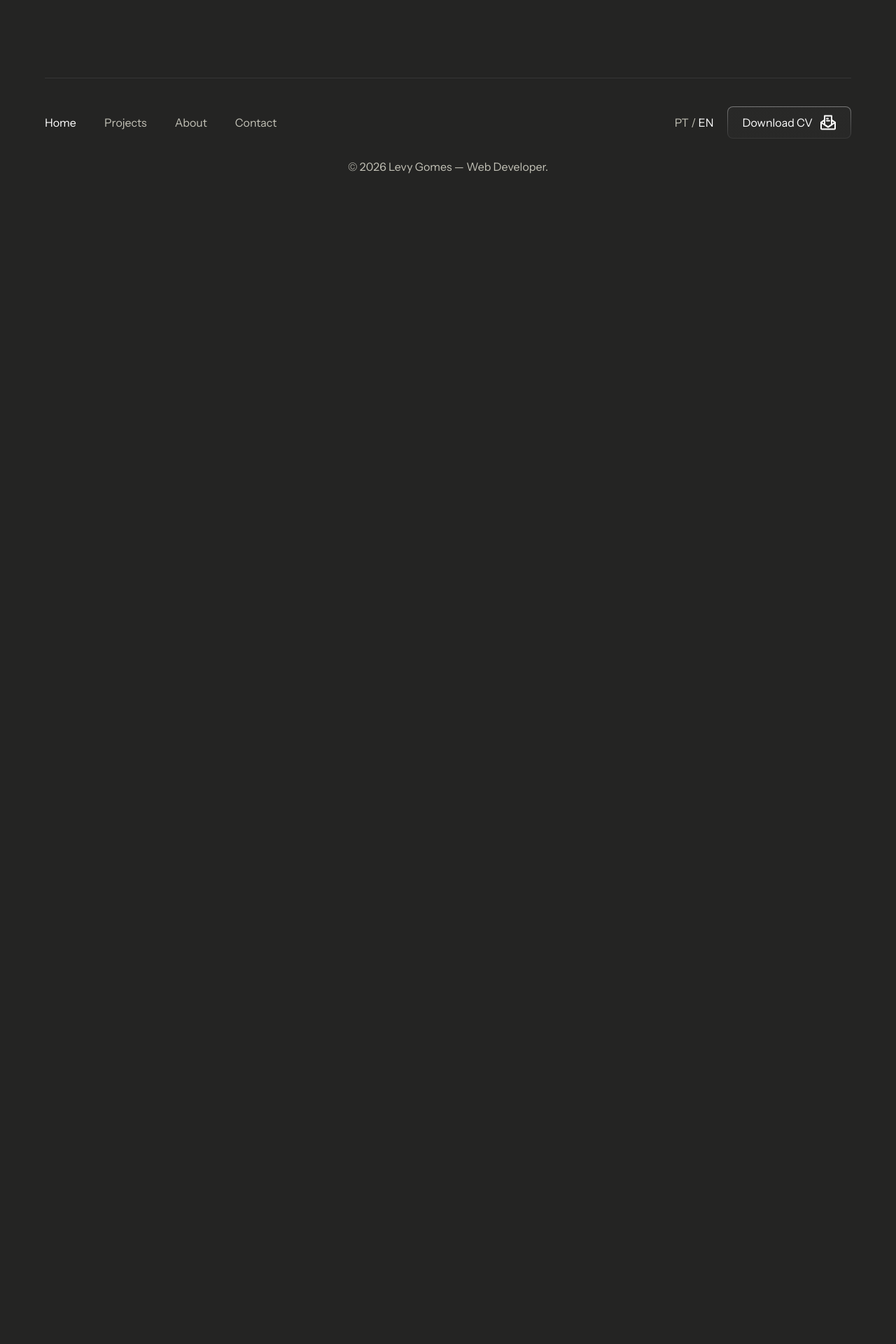
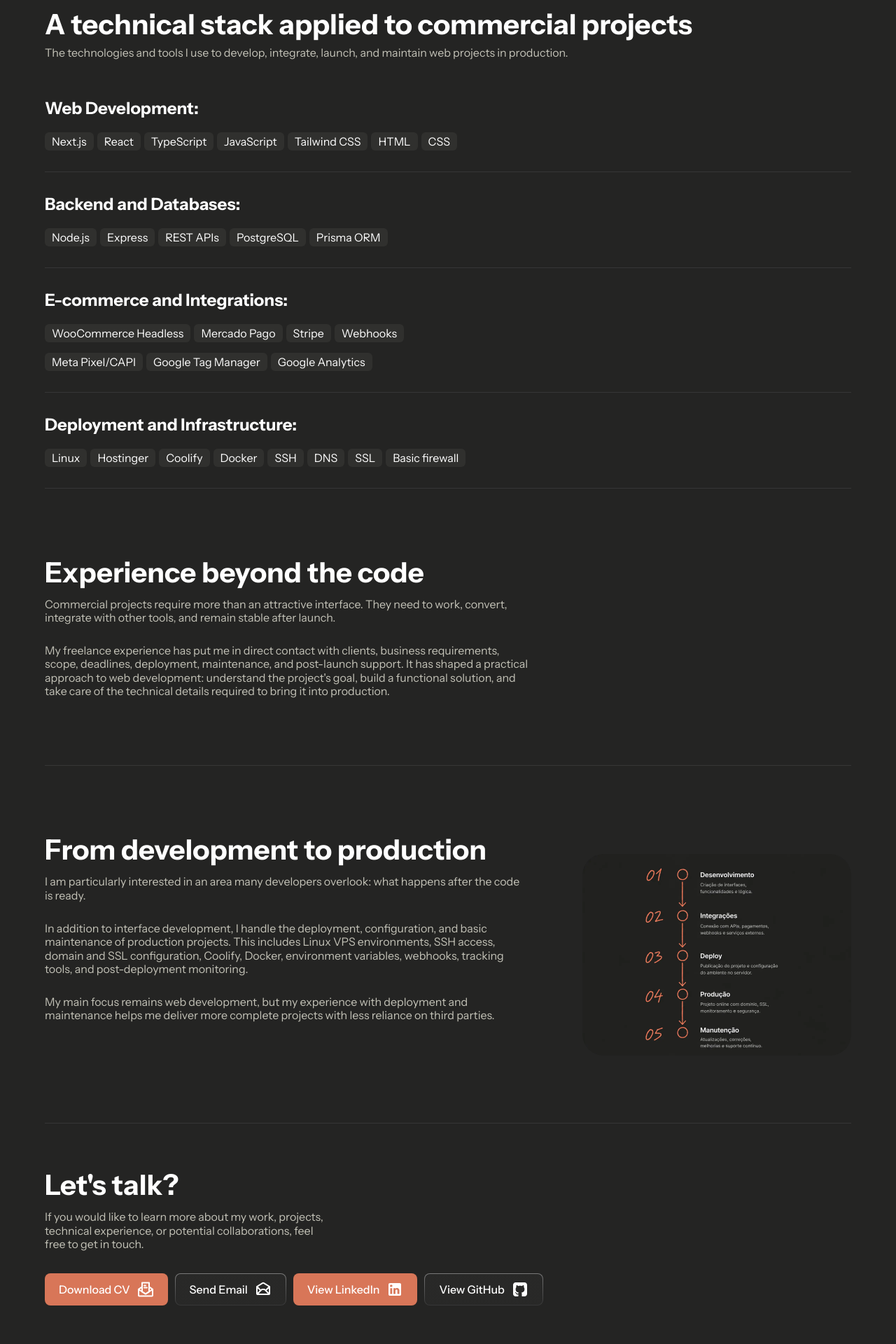
Before and after one commit to Levy-Jr/levyjr-portfolio, a Next.js app: page /en in a window 1280 px wide. Shown: the part 900-2820 px from the top of the page at 70% size. Before the commit the page ends 1302 px from the top, so only its background shows below. Built offline with nearby package versions, Linux system fonts and the light colour scheme; a web font is replaced by a local one.

Commit message:
feat: add new homepage sections

```diff
--- /dev/null
+++ b/app/[lang]/(home)/components/business-impact-section.tsx
@@ -0,0 +1,22 @@
+import type { Dictionary } from "@/content"
+
+type BusinessImpactSectionProps = {
+  copy: Dictionary["homePage"]["businessImpact"]
+}
+
+const BusinessImpactSection = ({ copy }: BusinessImpactSectionProps) => (
+  <section
+    className="w-container mx-auto mt-24 border-b border-[#363636] pb-24"
+    aria-labelledby="business-impact-title"
+  >
+    <div className="max-w-[43.25rem]">
+      <h2 id="business-impact-title" className="text-3xl font-bold sm:text-[2.5rem]">
+        {copy.title}
+      </h2>
+      <p className="mt-3 leading-[1.2065] text-[#C3C2B7]">{copy.subtitle}</p>
+      <p className="mt-7 leading-[1.2065] text-[#C3C2B7]">{copy.description}</p>
+    </div>
+  </section>
+)
+
+export default BusinessImpactSection
--- /dev/null
+++ b/app/[lang]/(home)/components/contact-section.tsx
@@ -0,0 +1,59 @@
+import type { Dictionary } from "@/content"
+import { cn } from "@/lib/utils"
+import DownloadCV from "@/public/baixar-curriculo.svg"
+import Email from "@/public/entrar-em-contato.svg"
+import GitHub from "@/public/github.svg"
+import LinkedIn from "@/public/linkedin.svg"
+import Image from "next/image"
+import Link from "next/link"
+
+type ContactSectionProps = {
+  copy: Dictionary["homePage"]["contact"]
+  cvHref: string
+  cvLabel: string
+}
+
+const controlClassName = "inline-flex items-center justify-center gap-2.5 rounded-lg px-5 py-2.5 font-medium text-white transition-[filter] hover:brightness-125 focus-visible:outline-2 focus-visible:outline-offset-2 focus-visible:outline-white"
+
+const ContactSection = ({ copy, cvHref, cvLabel }: ContactSectionProps) => (
+  <section
+    className="w-container mx-auto mt-24 border-t border-[#363636] pt-16"
+    aria-labelledby="contact-section-title"
+  >
+    <h2 id="contact-section-title" className="text-3xl font-bold sm:text-[2.5rem]">
+      {copy.title}
+    </h2>
+
+    <p className="mt-3 max-w-100 leading-[1.2065] text-[#C3C2B7]">
+      {copy.subtitle}
+    </p>
+
+    <div className="mt-8 flex flex-wrap gap-2.5">
+      <Link
+        className={cn(controlClassName, "bg-main-orange")}
+        href={cvHref}
+        download
+      >
+        {cvLabel}
+        <Image src={DownloadCV} alt="" width={24} height={24} />
+      </Link>
+
+      <a href="mailto:levyjrdev@gmail.com" className={cn(controlClassName, "gradient-border")}>
+        {copy.emailButton}
+        <Image src={Email} alt="" width={24} height={24} />
+      </a>
+
+      <a href="https://www.linkedin.com/in/levy-gomes/" target="_blank" rel="noopener noreferrer" className={cn(controlClassName, "bg-main-orange")}>
+        {copy.linkedinButton}
+        <Image src={LinkedIn} alt="" width={24} height={24} />
+      </a>
+
+      <a href="https://github.com/Levy-Jr/" target="_blank" rel="noopener noreferrer" className={cn(controlClassName, "gradient-border")}>
+        {copy.githubButton}
+        <Image src={GitHub} alt="" width={24} height={24} />
+      </a>
+    </div>
+  </section>
+)
+
+export default ContactSection
--- /dev/null
+++ b/app/[lang]/(home)/components/production-workflow-section.tsx
@@ -0,0 +1,35 @@
+import type { Dictionary } from "@/content"
+import WorkflowDiagram from "@/public/home/diagrama.webp"
+import Image from "next/image"
+
+type ProductionWorkflowSectionProps = {
+  copy: Dictionary["homePage"]["productionWorkflow"]
+}
+
+const ProductionWorkflowSection = ({ copy }: ProductionWorkflowSectionProps) => (
+  <section
+    className="w-container mx-auto mt-24 grid items-start gap-10 lg:grid-cols-[minmax(0,43.25rem)_24rem] lg:justify-between"
+    aria-labelledby="production-workflow-title"
+  >
+    <div>
+      <h2
+        id="production-workflow-title"
+        className="max-w-[40.8125rem] text-3xl font-bold sm:text-[2.5rem]"
+      >
+        {copy.headline}
+      </h2>
+      <p className="mt-3 leading-[1.2065] text-[#C3C2B7]">{copy.subtitle}</p>
+      <p className="mt-7 leading-[1.2065] text-[#C3C2B7]">{copy.paragraph}</p>
+      <p className="mt-7 leading-[1.2065] text-[#C3C2B7]">{copy.conclusion}</p>
+    </div>
+
+    <Image
+      className="w-full max-w-96 justify-self-center rounded-[1.875rem] lg:mt-7.5"
+      src={WorkflowDiagram}
+      alt={copy.diagramAlt}
+      sizes="(min-width: 1024px) 384px, 90vw"
+    />
+  </section>
+)
+
+export default ProductionWorkflowSection
--- /dev/null
+++ b/app/[lang]/(home)/components/skills-section.tsx
@@ -0,0 +1,37 @@
+import type { Dictionary } from "@/content"
+
+type SkillsSectionProps = {
+  copy: Dictionary["homePage"]["skills"]
+}
+
+const SkillsSection = ({ copy }: SkillsSectionProps) => (
+  <section className="w-container mx-auto mt-24" aria-labelledby="skills-title">
+    <h2 id="skills-title" className="text-3xl font-bold sm:text-[2.5rem]">
+      {copy.title}
+    </h2>
+    <p className="mt-1 text-[#C3C2B7]">{copy.description}</p>
+
+    <div className="mt-13">
+      {copy.groups.map((group) => (
+        <div
+          className="border-b border-[#363636] py-7.5 first:pt-0"
+          key={group.title}
+        >
+          <h3 className="text-xl font-bold sm:text-2xl">{group.title}</h3>
+          <ul className="mt-4.5 flex max-w-[39rem] flex-wrap gap-x-1.25 gap-y-3.75">
+            {group.items.map((skill) => (
+              <li
+                className="rounded-md bg-[#30302E] px-2.5 py-1 leading-[1.125]"
+                key={skill}
+              >
+                {skill}
+              </li>
+            ))}
+          </ul>
+        </div>
+      ))}
+    </div>
+  </section>
+)
+
+export default SkillsSection
--- a/app/[lang]/(home)/page.tsx
+++ b/app/[lang]/(home)/page.tsx
@@ -1,6 +1,10 @@
 import { getDictionary } from "@/content";
 import { HeroSection } from "./components/hero-section";
 import ExperienceSummary from "./components/experience-summary";
+import ContactSection from "./components/contact-section";
+import SkillsSection from "./components/skills-section";
+import BusinessImpactSection from "./components/business-impact-section";
+import ProductionWorkflowSection from "./components/production-workflow-section";
 
 const Home = async ({ params }: {
   params: Promise<{
@@ -14,6 +18,14 @@ const Home = async ({ params }: {
     <main>
       <HeroSection copy={dict.homePage.hero} lang={lang} />
       <ExperienceSummary copy={dict.homePage.experienceSummary} />
+      <SkillsSection copy={dict.homePage.skills} />
+      <BusinessImpactSection copy={dict.homePage.businessImpact} />
+      <ProductionWorkflowSection copy={dict.homePage.productionWorkflow} />
+      <ContactSection
+        copy={dict.homePage.contact}
+        cvHref={dict.footer.cvHref}
+        cvLabel={dict.nav.downloadCv}
+      />
     </main>
   );
 }
--- a/components/footer.tsx
+++ b/components/footer.tsx
@@ -17,6 +17,9 @@ type FooterProps = {
 const Footer = ({ copy, lang, navCopy }: FooterProps) => {
   const pathname = usePathname()
 
+  const date = new Date()
+  const currentYear = date.getFullYear()
+
   const navItems = [
     { label: navCopy.home, href: `/${lang}` },
     { label: navCopy.projects, href: `/${lang}/projects` },
@@ -25,7 +28,7 @@ const Footer = ({ copy, lang, navCopy }: FooterProps) => {
   ]
 
   return (
-    <footer className="w-container mx-auto pt-24 mt-25 mb-35">
+    <footer className="w-container mx-auto mt-25 mb-35">
       <div className="border-t border-[#363636] pt-10 pb-3">
         <div className="flex flex-col items-center gap-8 md:flex-row md:justify-between">
           <nav aria-label="footer navigation">
@@ -71,7 +74,7 @@ const Footer = ({ copy, lang, navCopy }: FooterProps) => {
         </div>
 
         <p className="mt-7 text-center text-sm text-[#C3C2B7] sm:text-base">
-          {copy.copyright}
+          © {currentYear} {copy.copyright}
         </p>
       </div>
     </footer>
--- a/content/en.ts
+++ b/content/en.ts
@@ -7,7 +7,7 @@ export const en = {
     downloadCv: "Download CV",
   },
   footer: {
-    copyright: "© 2026 Levy Gomes — Web Developer.",
+    copyright: "Levy Gomes — Web Developer.",
     cvHref: "/cv/Levy_Gomes_Web_Developer_CV.pdf",
   },
 
@@ -73,11 +73,37 @@ export const en = {
     skills: {
       title: "A technical stack applied to commercial projects",
       description:
-        "The technologies and tools I use to build, integrate, launch, and maintain web projects in production.",
+        "The technologies and tools I use to develop, integrate, launch, and maintain web projects in production.",
+      groups: [
+        {
+          title: "Web Development:",
+          items: ["Next.js", "React", "TypeScript", "JavaScript", "Tailwind CSS", "HTML", "CSS"],
+        },
+        {
+          title: "Backend and Databases:",
+          items: ["Node.js", "Express", "REST APIs", "PostgreSQL", "Prisma ORM"],
+        },
+        {
+          title: "E-commerce and Integrations:",
+          items: [
+            "WooCommerce Headless",
+            "Mercado Pago",
+            "Stripe",
+            "Webhooks",
+            "Meta Pixel/CAPI",
+            "Google Tag Manager",
+            "Google Analytics",
+          ],
+        },
+        {
+          title: "Deployment and Infrastructure:",
+          items: ["Linux", "Hostinger", "Coolify", "Docker", "SSH", "DNS", "SSL", "Basic firewall"],
+        },
+      ],
     },
 
     businessImpact: {
-      title: "Hands-on experience beyond the code",
+      title: "Experience beyond the code",
       subtitle:
         "Commercial projects require more than an attractive interface. They need to work, convert, integrate with other tools, and remain stable after launch.",
       description:
@@ -97,6 +123,9 @@ export const en = {
         "I am particularly interested in an area many developers overlook: what happens after the code is ready.",
       paragraph:
         "In addition to interface development, I handle the deployment, configuration, and basic maintenance of production projects. This includes Linux VPS environments, SSH access, domain and SSL configuration, Coolify, Docker, environment variables, webhooks, tracking tools, and post-deployment monitoring.",
+      conclusion:
+        "My main focus remains web development, but my experience with deployment and maintenance helps me deliver more complete projects with less reliance on third parties.",
+      diagramAlt: "Workflow from development through production maintenance",
     },
     currentFocus: {
       title: "Moving towards a more professional workflow",
@@ -109,8 +138,8 @@ export const en = {
         "If you would like to learn more about my work, projects, technical experience, or potential collaborations, feel free to get in touch.",
       description:
         "I am also open to conversations about web development, technology, commercial projects, and professional opportunities.",
-      emailButton: "Send an email",
-      linkedinButton: "Connect on LinkedIn",
+      emailButton: "Send Email",
+      linkedinButton: "View LinkedIn",
       githubButton: "View GitHub",
     },
   },
--- a/content/pt.ts
+++ b/content/pt.ts
@@ -7,7 +7,7 @@ export const pt = {
     downloadCv: "Baixar currículo",
   },
   footer: {
-    copyright: "© 2026 Levy Gomes — Desenvolvedor Web.",
+    copyright: "Levy Gomes — Desenvolvedor Web.",
     cvHref: "/cv/Levy_Gomes_Web_Developer_CV.pdf",
   },
   homePage: {
@@ -67,11 +67,37 @@ export const pt = {
     },
     skills: {
       title: "Stack técnica aplicada em projetos comerciais",
-      description: "Tecnologias e ferramentas que utilizo para construir, integrar, publicar e manter projetos web em produção.",
+      description: "Tecnologias e ferramentas que utilizo para desenvolver, integrar, publicar e manter projetos web em produção.",
+      groups: [
+        {
+          title: "Desenvolvimento Web:",
+          items: ["Next.js", "React", "TypeScript", "JavaScript", "Tailwind CSS", "HTML", "CSS"],
+        },
+        {
+          title: "Backend e Banco de Dados:",
+          items: ["Node.js", "Express", "REST APIs", "PostgreSQL", "Prisma ORM"],
+        },
+        {
+          title: "E-commerce e Integrações:",
+          items: [
+            "WooCommerce Headless",
+            "Mercado Pago",
+            "Stripe",
+            "Webhooks",
+            "Meta Pixel/CAPI",
+            "Google Tag Manager",
+            "Google Analytics",
+          ],
+        },
+        {
+          title: "Deploy e Infraestrutura:",
+          items: ["Linux", "Hostinger", "Coolify", "Docker", "SSH", "DNS", "SSL", "Firewall básico"],
+        },
+      ],
     },
 
     businessImpact: {
-      title: "Experiência prática, além do código",
+      title: "Experiência além do código",
       subtitle: "Projetos comerciais exigem mais do que uma interface bonita. Eles precisam funcionar, converter, integrar ferramentas e continuar estáveis depois da publicação.",
       description: "Minha experiência como freelancer me colocou em contato direto com clientes, requisitos de negócio, escopo, prazos, deploy, manutenção e suporte pós-entrega. Isso me ajudou a desenvolver uma visão prática sobre desenvolvimento web: entender o objetivo do projeto, construir uma solução funcional e cuidar dos detalhes técnicos necessários para colocá-la em produção.",
       bulletPoints: [
@@ -86,7 +112,9 @@ export const pt = {
     productionWorkflow: {
       headline: "Do desenvolvimento ao ambiente de produção",
       subtitle: "Tenho interesse especial na parte que muitos desenvolvedores ignoram: o que acontece depois que o código fica pronto.",
-      paragraph: "Além do desenvolvimento da interface, também atuo com publicação, configuração e manutenção básica de projetos em produção. Isso inclui VPS Linux, acesso via SSH, configuração de domínio e SSL, Coolify, Docker, variáveis de ambiente, webhooks, ferramentas de rastreamento e acompanhamento de funcionamento após o deploy."
+      paragraph: "Além do desenvolvimento da interface, também atuo com publicação, configuração e manutenção básica de projetos em produção. Isso inclui VPS Linux, acesso via SSH, configuração de domínio e SSL, Coolify, Docker, variáveis de ambiente, webhooks, ferramentas de rastreamento e acompanhamento de funcionamento após o deploy.",
+      conclusion: "Meu foco principal continua sendo desenvolvimento web, mas ter vivência com deploy e manutenção me ajuda a entregar projetos mais completos e com menos dependência de terceiros.",
+      diagramAlt: "Fluxo de trabalho do desenvolvimento à manutenção em produção",
     },
     currentFocus: {
       title: "Evoluindo para um fluxo mais profissional",
@@ -97,8 +125,8 @@ export const pt = {
       title: "Vamos conversar?",
       subtitle: "Se você quer saber mais sobre meu trabalho, projetos, experiência técnica ou possibilidades de colaboração, fique à vontade para entrar em contato.",
       description: "Também estou aberto a conversas sobre desenvolvimento web, tecnologia, projetos comerciais e oportunidades profissionais.",
-      emailButton: "Enviar email",
-      linkedinButton: "Conectar no LinkedIn",
+      emailButton: "Enviar Email",
+      linkedinButton: "Ver LinkedIn",
       githubButton: "Ver GitHub",
     },
   },
```
